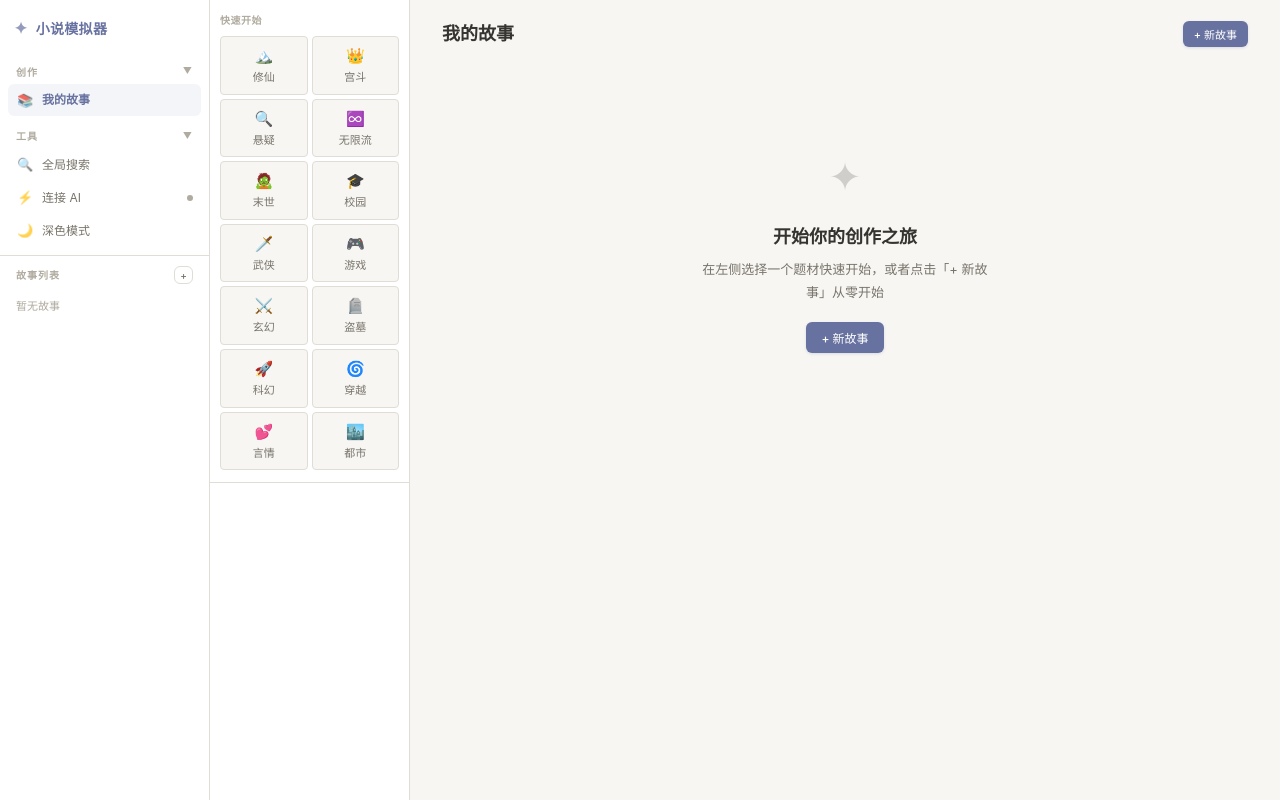
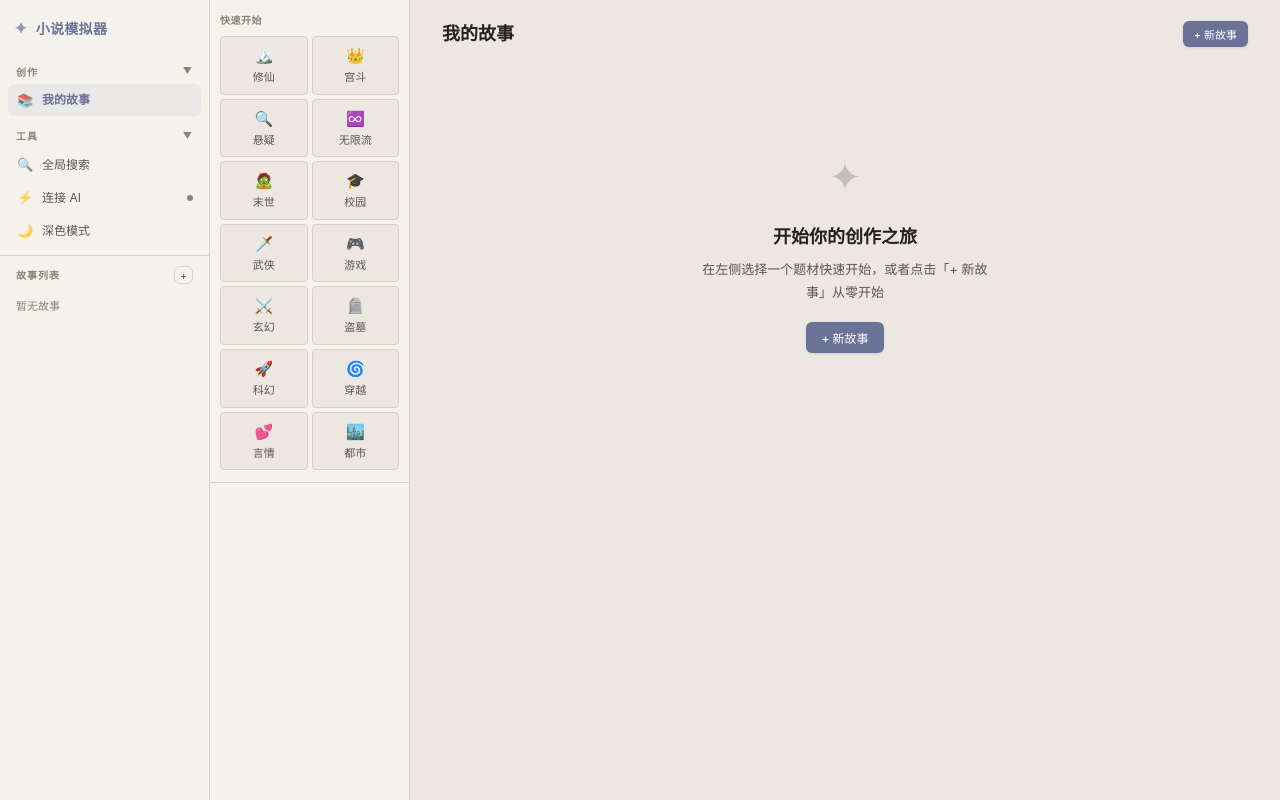
Before and after one commit to naoiral/novel-simulator, a Flask app: page / in a window 1280 px wide. Run offline with Flask 3, Linux system fonts and the light colour scheme; data that the repository does not hold is empty; some libraries are stand-ins or nearby versions.

Commit message:
fix: UI 问题修复合集
- 字体颜色加深（#252220），阅读更清晰
- 导出功能改进：明确显示下载文件名，同时复制到剪贴板
- 角色对话从底部面板改为工具栏按钮+弹窗，更易发现
- 角色对话弹窗加功能说明
- 清理测试残留数据

```diff
--- a/static/style.css
+++ b/static/style.css
@@ -6,21 +6,21 @@
 /* ========== 基础变量 ========== */
 *{margin:0;padding:0;box-sizing:border-box}
 :root{
-    /* 中性色系 — 低饱和度，长时间写作不疲劳 */
-    --bg:#f7f6f3;--bg2:#fff;--bg3:#efeee9;--bg4:#e6e4de;
-    --border:#e0ddd6;--border2:#d0cdc5;
-    --text:#363430;--text2:#78746a;--text3:#b0ab9f;
+    /* 暖灰纸质感 — 不刺眼，长时间写作舒适 */
+    --bg:#ece8e1;--bg2:#f5f2ec;--bg3:#e6e2da;--bg4:#ddd8cf;
+    --border:#d6d1c7;--border2:#c8c2b6;
+    --text:#252220;--text2:#5a5550;--text3:#8a847a;
     /* 品牌色 — 低饱和靛蓝 */
-    --accent:#6872a0;--accent2:#5963a0;--accent3:#4d5690;
-    --accent-soft:rgba(104,114,160,.07);--accent-border:rgba(104,114,160,.18);
-    /* 语义色 — 全部低饱和 */
-    --danger:#b85050;--success:#5a8a60;--warning:#b08840;
-    --danger-soft:rgba(184,80,80,.08);--success-soft:rgba(90,138,96,.08);
+    --accent:#6b7298;--accent2:#5c6388;--accent3:#4e557a;
+    --accent-soft:rgba(107,114,152,.08);--accent-border:rgba(107,114,152,.16);
+    /* 语义色 — 低饱和 */
+    --danger:#a84848;--success:#4e7e54;--warning:#a07a38;
+    --danger-soft:rgba(168,72,72,.08);--success-soft:rgba(78,126,84,.08);
     /* 阴影和圆角 */
-    --shadow-xs:0 1px 2px rgba(0,0,0,.04);
-    --shadow-sm:0 1px 4px rgba(0,0,0,.06);
-    --shadow-md:0 4px 12px rgba(0,0,0,.06);
-    --shadow-lg:0 8px 24px rgba(0,0,0,.08);
+    --shadow-xs:0 1px 2px rgba(0,0,0,.03);
+    --shadow-sm:0 1px 3px rgba(0,0,0,.05);
+    --shadow-md:0 3px 10px rgba(0,0,0,.06);
+    --shadow-lg:0 6px 20px rgba(0,0,0,.07);
     --r:10px;--r2:6px;--r3:4px;
     /* 字体 */
     --font-serif:"Noto Serif SC","Source Han Serif SC","Songti SC","SimSun",Georgia,serif;
```
Also changed, not shown: static/story.js (+27 -14 lines), templates/index.html (+18 -18 lines), tests/test_integration.py (+1 -1 lines).
